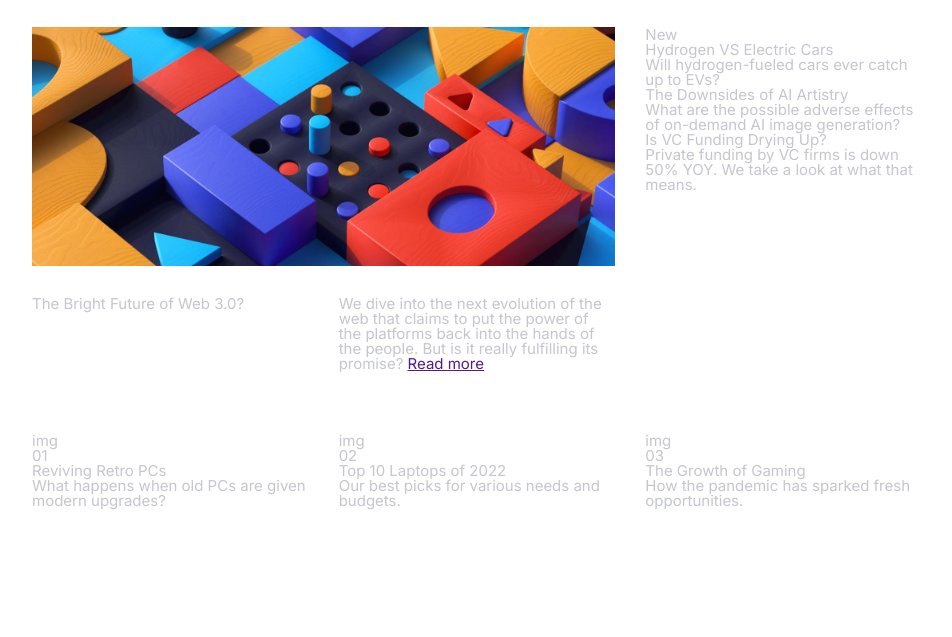
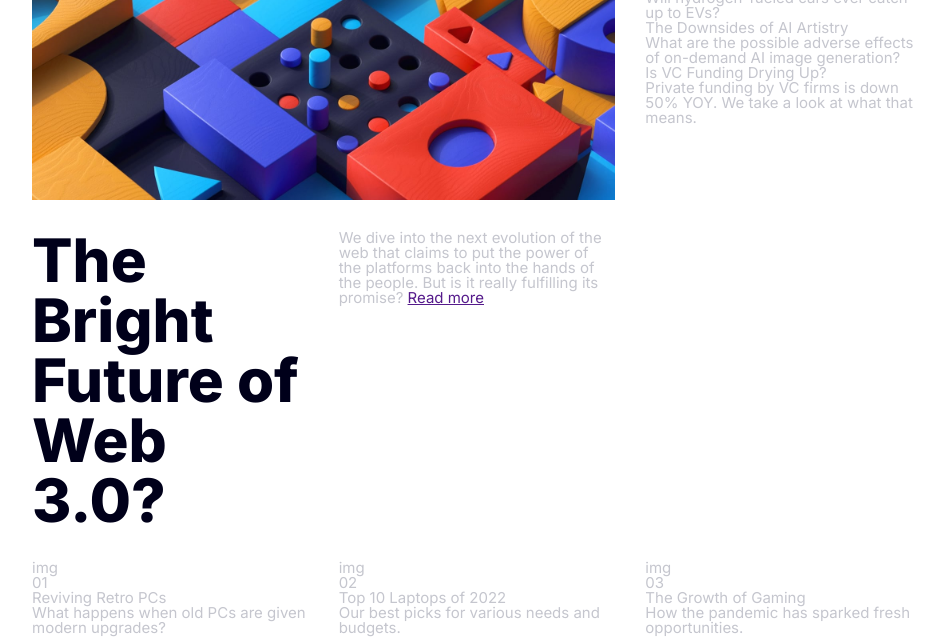
Before and after one commit to mtbossa/frontend-mentor-news-homepage, a plain HTML site: page index.html in a window 1280 px wide. Shown: the part 185-822 px from the top of the page, without its empty margins (163-1115 px from the left). Before the commit the page ends 800 px from the top, so only its background shows below. Drawn offline with Linux system fonts and the light colour scheme.

Commit message:
content1

```diff
--- a/index.html
+++ b/index.html
@@ -18,6 +18,7 @@
 		<link rel="stylesheet" href="src/styles/variables.css" />
 		<link rel="stylesheet" href="src/styles/global.css" />
 		<link rel="stylesheet" href="src/styles/navbar.css" />
+		<link rel="stylesheet" href="src/styles/content1.css" />
 
 		<title>Frontend Mentor | News homepage</title>
 	</head>
--- /dev/null
+++ b/src/styles/content1.css
@@ -0,0 +1,5 @@
+#content1 {
+  color: var(--color-very-dark-blue);
+  font-size: 4rem;
+  font-weight: var(--font-weight-800);
+}
```
